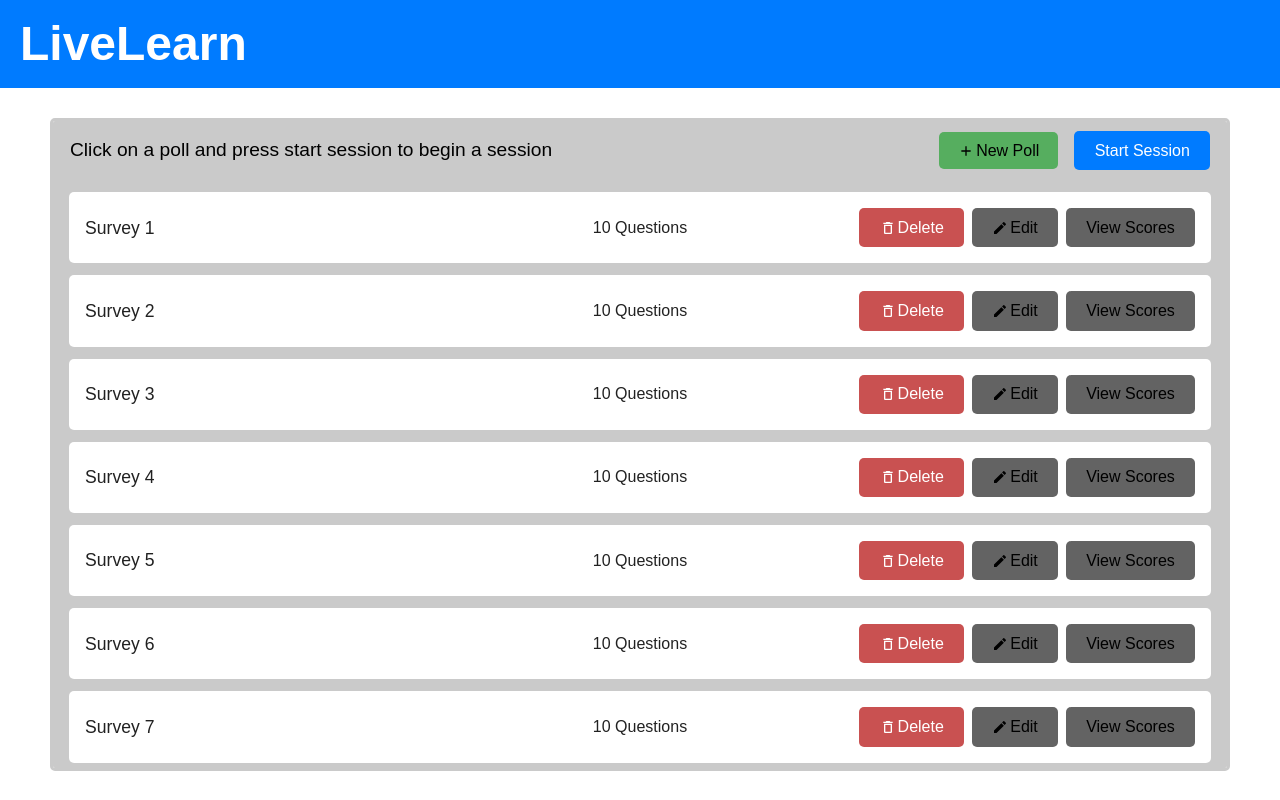
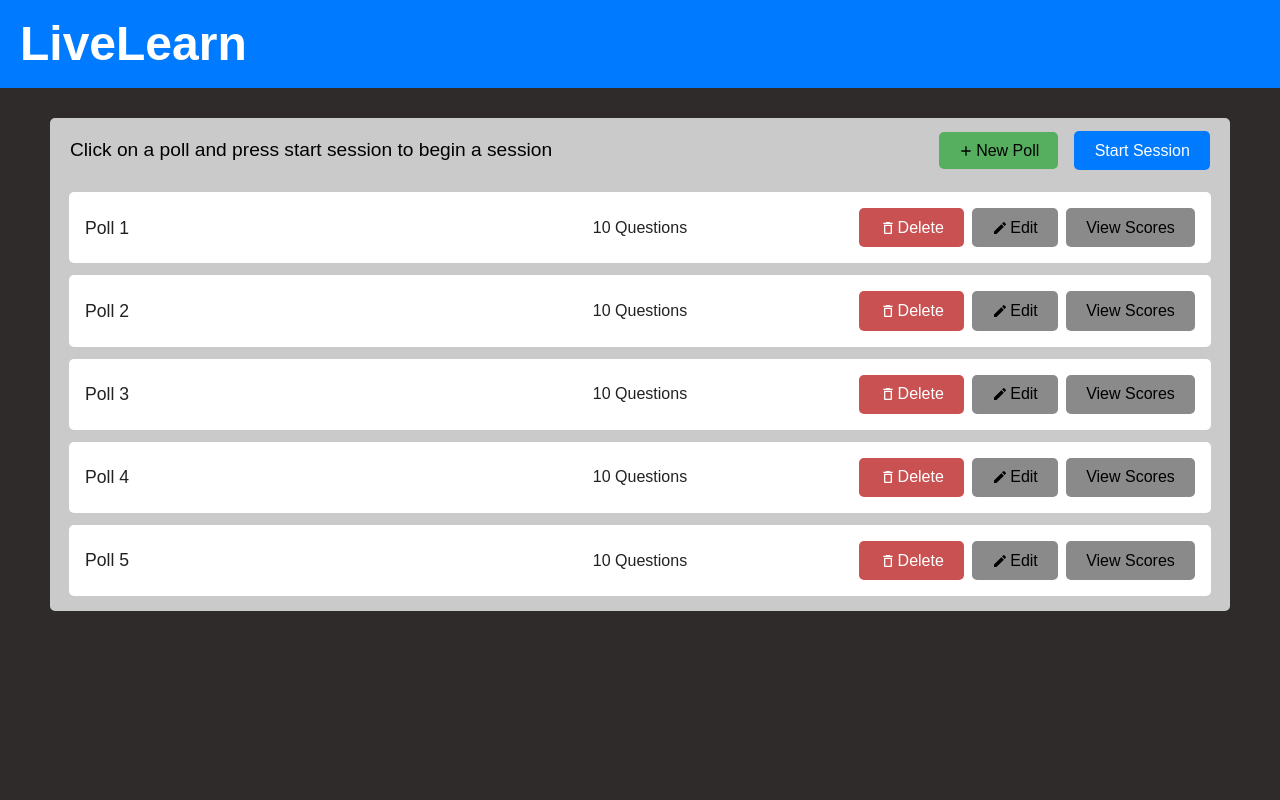
Before and after one commit to dylantallon/livelearn, a React (Vite) app in the folder livelearn-frontend/: page /poll in a window 1280 px wide. Built offline with nearby package versions, Linux system fonts and the light colour scheme.

Commit message:
Add poll addition/deletion functionality and formatting changes

```diff
--- a/livelearn-frontend/src/Start.css
+++ b/livelearn-frontend/src/Start.css
@@ -8,7 +8,7 @@
     height: 100vh;
     width: 100vw;
     box-sizing: border-box;
-    background-color: #ffffff;
+    background-color: #2f2b2b;
     overflow: hidden;
   }
 
--- a/livelearn-frontend/src/Teacher-Screens/Components/TextQuestion.tsx
+++ b/livelearn-frontend/src/Teacher-Screens/Components/TextQuestion.tsx
@@ -55,7 +55,7 @@ export default function TextQuestion({initialQuestion, onQuestionChange, onDelet
             </IconButton>
           </Stack>
         ) : (
-          <Box sx={{ display: "flex", alignItems: "flex-start" }}>
+          <Box sx={{ display: "flex", alignItems: "flex-start", flexDirection: { xs: "column", sm: "row" } }}>
             <Typography
               variant="h6"
               sx={{
@@ -66,11 +66,11 @@ export default function TextQuestion({initialQuestion, onQuestionChange, onDelet
               }}
             >
               {question}
+              <IconButton onClick={startEditingQuestion} size="small" aria-label="Edit question" sx={{ ml: 0.5 }}>
+                <EditIcon fontSize="small" />
+              </IconButton>
             </Typography>
-            <IconButton onClick={startEditingQuestion} size="small" aria-label="Edit question" sx={{ mt: 0 }}>
-              <EditIcon fontSize="small" />
-            </IconButton>
-            <button onClick={onDelete} style={{ display: "flex", alignItems: "center", borderRadius: "5px", padding: "5px", marginLeft: "5px", backgroundColor: "#c95151"}}>
+            <button onClick={onDelete} style={{ display: "flex", alignItems: "center", borderRadius: "5px", padding: "5px", backgroundColor: "#c95151"}}>
                         <DeleteOutlineIcon fontSize="inherit" sx={{color: "white", margin: "0"}}/>
                 <Typography variant="subtitle2" color="white">
                     Delete Question
--- a/livelearn-frontend/src/Teacher-Screens/Edit.css
+++ b/livelearn-frontend/src/Teacher-Screens/Edit.css
@@ -25,6 +25,7 @@
     top: 0;
     z-index: 100;
     display: flex;
+    justify-content: space-between;
     gap: 1rem;
     align-items: center;
     flex: 1;
@@ -35,16 +36,15 @@
 }
 .question-menu {
     display: flex;
-    justify-content: right;
+    justify-content: flex-end;
     align-items: center;
-    flex: 1;
 }
 .poll-title {
     display: flex;
-    justify-content: left;
+    flex-grow: 1;
+    justify-content: flex-start;
     align-content: center;
     align-items: center;
-    flex: 1;
 }
 .add-question-btn {
     background-color: #56ae5f;
@@ -53,7 +53,7 @@
     align-items: center;
     gap: 2px;
 }
-.empty-state {
+.empty-question-state {
     padding: 40px;
     background-color: #ffffff;
     border-radius: 15px;
--- a/livelearn-frontend/src/Teacher-Screens/Poll.css
+++ b/livelearn-frontend/src/Teacher-Screens/Poll.css
@@ -22,6 +22,8 @@
   background-color: #cacaca;
   padding-top: 10px;
   padding-bottom: 10px;
+  display: flex;
+  flex-wrap: wrap;
 }
 
 .subtitle {
@@ -55,6 +57,7 @@
   background-color: #ffffff;
   padding: 1rem;
   display: flex;
+  flex-wrap: wrap;
   align-items: center;
   justify-content: space-between;
   border-radius: 5px;
@@ -78,6 +81,7 @@
 .survey-actions {
   flex: 2;
   display: flex;
+  flex-wrap: nowrap;
   gap: 0.5rem;
   justify-content: flex-end;
 }
@@ -99,22 +103,22 @@ button {
 }
 
 .btn-edit {
-  background-color: #636363;
+  background-color: #8a8a8a;
   display: flex;
   align-items: center;
   gap: 2px;
 }
 
 .btn-view-scores {
-  background-color: #636363;
+  background-color: #8a8a8a;
 }
 
 .survey-buttons {
   display: flex;
+  flex-wrap: wrap;
   gap: 1rem;
   justify-content: center;
   align-items: center;
-  flex-shrink: 0;
   text-align: right;
 }
 
@@ -130,3 +134,10 @@ button {
   background-color: #007bff;
   color: #fff;
 }
+.empty-poll-state {
+  width: calc(100% - 40px);
+  background-color: #ffffff;
+  border-radius: 5px;
+  border: 1px dashed #000000;
+  text-align: center;
+}
--- a/livelearn-frontend/src/Teacher-Screens/Poll.tsx
+++ b/livelearn-frontend/src/Teacher-Screens/Poll.tsx
@@ -1,4 +1,6 @@
 import { useNavigate } from 'react-router-dom';
+import { useState } from 'react';
+import { Typography } from '@mui/material';
 import EditIcon from "@mui/icons-material/Edit"
 import DeleteOutlineIcon from "@mui/icons-material/DeleteOutline"
 import AddIcon from "@mui/icons-material/Add"
@@ -7,20 +9,13 @@ import "./Poll.css";
 function Poll() {
   const navigate = useNavigate();
 
-  const surveys = [
-    { id: 1, title: "Survey 1", questions: 10 },
-    { id: 2, title: "Survey 2", questions: 10 },
-    { id: 3, title: "Survey 3", questions: 10 },
-    { id: 4, title: "Survey 4", questions: 10 },
-    { id: 5, title: "Survey 5", questions: 10 },
-    { id: 6, title: "Survey 6", questions: 10 },
-    { id: 7, title: "Survey 7", questions: 10 },
-    { id: 8, title: "Survey 8", questions: 10 },
-    { id: 9, title: "Survey 9", questions: 10 },
-    { id: 10, title: "Survey 10", questions: 10 },
-    { id: 11, title: "Survey 11", questions: 10 },
-    { id: 12, title: "Survey 12", questions: 10 }
-  ];
+  const [surveys, setSurveys] = useState([
+    { id: 1, title: "Poll 1", questions: 10 },
+    { id: 2, title: "Poll 2", questions: 10 },
+    { id: 3, title: "Poll 3", questions: 10 },
+    { id: 4, title: "Poll 4", questions: 10 },
+    { id: 5, title: "Poll 5", questions: 10 },
+  ]);
 
   const handleScoreClick = () => {
     navigate('/scores');
@@ -30,30 +25,34 @@ function Poll() {
     navigate('/edit');
   };
 
+  const handleDeleteClick = (id: number) => {
+    setSurveys(surveys.filter((survey) => survey.id !== id))
+  }
+
+  const handleAddPoll = () => {
+    const newId = surveys.length > 0 ? Math.max(...surveys.map((s) => s.id)) + 1 : 1
+    const newPoll = {
+      id: newId,
+      title: `Poll ${newId}`,
+      questions: 10,
+    }
+    setSurveys([...surveys, newPoll])
+  }
+
   return (
     <div className="app-container">
       <h1 className="title">LiveLearn</h1>
-      {/* <div className="top-buttons">
-        <div className="subtitle">
-        Click on a poll and press start session to begin a session
-        </div>
-        <div className="survey-buttons">
-          <button className="btn-new-survey">+ New Survey</button>
-          <button className="btn-start-session">Start Session</button>
-        </div>
-      </div> */}
-
       <div className="survey-list">
       <div className="top-buttons">
         <div className="subtitle">
         Click on a poll and press start session to begin a session
         </div>
         <div className="survey-buttons">
-          <button className="btn-new-survey"><AddIcon fontSize='inherit'/> New Poll</button>
+          <button onClick={handleAddPoll} className="btn-new-survey"><AddIcon fontSize='inherit'/> New Poll</button>
           <button className="btn-start-session">Start Session</button>
         </div>
       </div>
-        {surveys.map((survey) => (
+        {/* {surveys.map((survey) => (
           <div key={survey.id} className="survey-row">
             <div className="survey-name">
               {survey.title}
@@ -62,12 +61,33 @@ function Poll() {
               {survey.questions} Questions
             </div>
             <div className="survey-actions">
-              <button className="btn-delete"><DeleteOutlineIcon fontSize='inherit'/> Delete</button>
+              <button onClick={() => handleDeleteClick(survey.id)} className="btn-delete"><DeleteOutlineIcon fontSize='inherit'/> Delete</button>
               <button onClick={handleEditClick} className="btn-edit"><EditIcon fontSize='inherit'/> Edit</button>
               <button onClick={handleScoreClick} className="btn-view-scores">View Scores</button>
             </div>
           </div>
-        ))}
+        ))} */}
+                {surveys.length > 0 ? (
+          surveys.map((survey) => (
+            <div key={survey.id} className="survey-row">
+              <div className="survey-name">{survey.title}</div>
+              <div className="survey-questions">{survey.questions} Questions</div>
+              <div className="survey-actions">
+                <button onClick={() => handleDeleteClick(survey.id)} className="btn-delete"><DeleteOutlineIcon fontSize='inherit'/> Delete</button>
+                <button onClick={handleEditClick} className="btn-edit"><EditIcon fontSize='inherit'/> Edit</button>
+                <button onClick={handleScoreClick} className="btn-view-scores">View Scores</button>
+              </div>
+            </div>
+          ))
+        ) : (
+          <div
+            className="empty-poll-state"
+          >
+            <Typography variant="body1" color="text.secondary" sx={{ my: 4 }}>
+              No polls available. Click "New Poll" to create your first poll.
+            </Typography>
+          </div>
+        )}
       </div>
     </div>
   );
--- a/livelearn-frontend/src/Teacher-Screens/Score.css
+++ b/livelearn-frontend/src/Teacher-Screens/Score.css
@@ -11,11 +11,12 @@
   cursor: pointer;
   font-size: 0.9rem;
   border-radius: 4px;
-  background-color: #636363;
+  color: white;
   position: fixed;
-  top: 118px; /* Distance from the top */
-  left: 8px; /* Distance from the left */
+  top: 110px;
+  left: 4px;
 }
+
 .score-list {
   display: flex;
   flex-direction: column;
--- a/livelearn-frontend/src/Teacher-Screens/Score.tsx
+++ b/livelearn-frontend/src/Teacher-Screens/Score.tsx
@@ -1,5 +1,6 @@
 import "./Score.css";
 import { useNavigate } from 'react-router-dom';
+import ArrowBackIcon from '@mui/icons-material/ArrowBack';
 
 function Score() {
     const navigate = useNavigate();
@@ -34,9 +35,7 @@ function Score() {
     return (
       <div className="app-container">
         <h1 className="title">LiveLearn</h1>
-        <div className = "back-div" >
-            <button className="btn-back" onClick={handleBackClick}>⟵</button>
-        </div>
+        <ArrowBackIcon className="btn-back" onClick={handleBackClick}>⟵</ArrowBackIcon>
         <div className="score-list">
           {students.map((student) => (
             <div key={student.id} className="survey-row">
```
Also changed, not shown: livelearn-frontend/src/Teacher-Screens/Components/CheckBoxQuestion.tsx (+7 -5 lines), livelearn-frontend/src/Teacher-Screens/Components/RadioQuestion.tsx (+6 -4 lines), livelearn-frontend/src/Teacher-Screens/Edit.tsx (+7 -7 lines).
